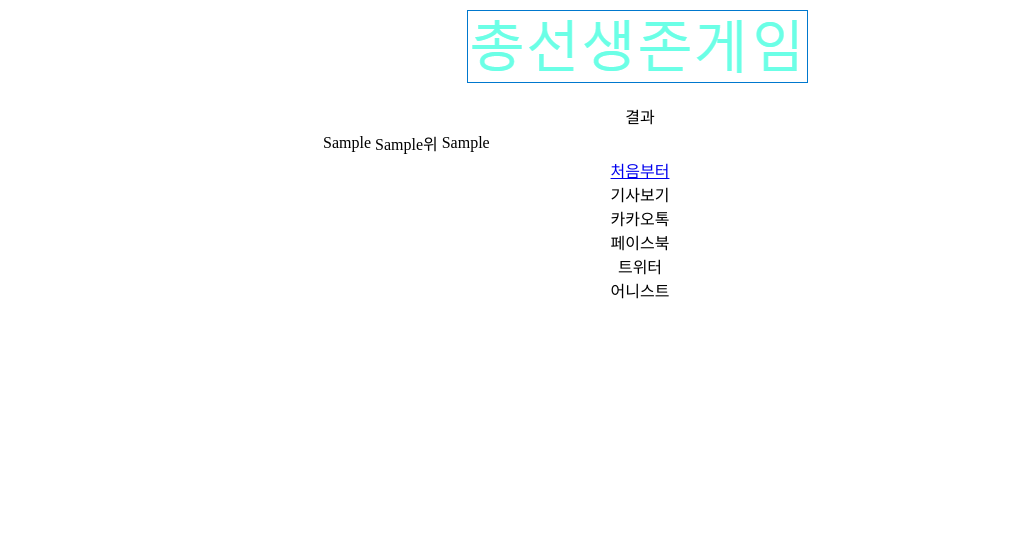
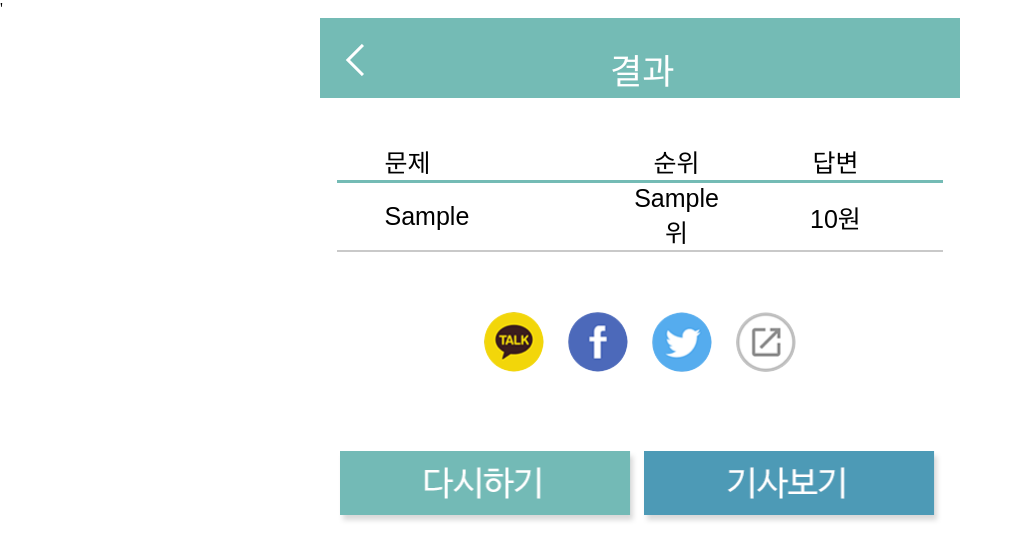
Before and after one commit to noris7012/Web_Onience, a Django app: template templates/result.html in a window 1280 px wide. Shown: the top 560 px of the page, without its empty margins (0-1023 px from the left). Run offline with Django 3.2, Linux system fonts and the light colour scheme; the template is opened without the code that fills it: most values are stand-ins (such as "Sample title", 1, 10 or a date in 2020); some libraries are stand-ins or nearby versions.

Commit message:
결과 페이지 작업

```diff
--- a/app/views.py
+++ b/app/views.py
@@ -158,7 +158,7 @@ def start(request):
             lst += rcfoot[level]
             c['candidate'] = lst
 
-            request.session['result' + str(level)] = [title[level], str(rank), str(amount)]
+            request.session['result' + str(level)] = ['Q' + str(level) + '.' + title[level], str(rank), str(amount)]
 
             rplst = rp[level]
             lst = rphead[level] + [rpaver[level]]
--- /dev/null
+++ b/static/css/result.css
@@ -0,0 +1,193 @@
+@import url(https://cdn.rawgit.com/openhiun/hangul/14c0f6faa2941116bb53001d6a7dcd5e82300c3f/nanumbarungothic.css);
+
+#title {
+    background-color: #74BBB5;
+    height: 80px;
+    text-align: left;
+}
+
+#back {
+    vertical-align: middle;
+    margin-left: 3.9%;
+    margin-top: 3.9%;
+    float: left;
+    width: 2.97%;
+    cursor: pointer;
+}
+
+#result {
+    font-family: 'Nanum Barun Gothic', sans-serif;
+    font-weight: 300;
+    font-size: 35px;
+    color: white;
+    width: 54.69%;
+    margin-top: 3.9%;
+    float: right;
+}
+
+#table {
+    width: 100%;
+    display: table;
+    border-collapse: collapse;
+    margin: 0px;
+    table-layout: fixed;
+
+    font-family: 'Nanum Barun Gothic', sans-serif;
+    font-weight: 400;
+    font-size: 25px;
+}
+
+.border {
+    width: 100%;
+}
+
+#table th {
+    height: 80px;
+    vertical-align: bottom;
+    font-weight: inherit;
+}
+
+#table td {
+    height: 60px;
+}
+
+@media screen and (max-width: 640px){
+    #title {
+        height: 12.5vw;
+    }
+
+    #result {
+        font-size: 5.47vw;
+    }
+
+    #table {
+        font-size: 3.91vw;
+    }
+
+    #table th {
+        height: 12.5vw;
+    }
+
+    #table td {
+        height: 9.375vw;
+    }
+
+    #table th:nth-of-type(2) {
+        border-bottom: 0.47vw solid #74BBB5;
+    }
+    #table th:nth-of-type(3) {
+        border-bottom: 0.47vw solid #74BBB5;
+        text-align: left;
+    }
+    #table th:nth-of-type(4) {
+        border-bottom: 0.47vw solid #74BBB5;
+        text-align: center;
+    }
+    #table th:nth-of-type(5) {
+        border-bottom: 0.47vw solid #74BBB5;
+        text-align: center;
+    }
+
+    #table td:nth-of-type(2) {
+        border-bottom: 0.31vw solid #C9C9C9;
+    }
+    #table td:nth-of-type(3) {
+        border-bottom: 0.31vw solid #C9C9C9;
+        text-align: left;
+    }
+    #table td:nth-of-type(4) {
+        border-bottom: 0.31vw solid #C9C9C9;
+        text-align: center;
+    }
+    #table td:nth-of-type(5) {
+        border-bottom: 0.31vw solid #C9C9C9;
+        text-align: center;
+    }
+}
+
+#table th:nth-of-type(1) {
+    width: 2.3%;
+}
+#table th:nth-of-type(2) {
+    width: 7%;
+    border-bottom: 3px solid #74BBB5;
+}
+#table th:nth-of-type(3) {
+    width: 37.5%;
+    border-bottom: 3px solid #74BBB5;
+    text-align: left;
+}
+#table th:nth-of-type(4) {
+    width: 15.625%;
+    border-bottom: 3px solid #74BBB5;
+    text-align: center;
+}
+#table th:nth-of-type(5) {
+    width: auto;
+    border-bottom: 3px solid #74BBB5;
+    text-align: center;
+}
+#table th:nth-of-type(6) {
+    width: 2.3%;
+}
+
+#table td:nth-of-type(1) {
+    width: 2.3%;
+    background-color: white !important;
+}
+#table td:nth-of-type(2) {
+    width: 7%;
+    border-bottom: 2px solid #C9C9C9;
+}
+#table td:nth-of-type(3) {
+    width: 37.5%;
+    border-bottom: 2px solid #C9C9C9;
+    text-align: left;
+}
+#table td:nth-of-type(4) {
+    width: 15.625%;
+    border-bottom: 2px solid #C9C9C9;
+    text-align: center;
+}
+#table td:nth-of-type(5) {
+    width: auto;
+    border-bottom: 2px solid #C9C9C9;
+    text-align: center;
+}
+
+#table td:nth-of-type(6) {
+    width: 2.3%;
+    background-color: white !important;
+}
+
+#icons {
+    margin-top: 9.375%;
+}
+
+#icon1 {
+    width: 9.375%;
+}
+#icon2 {
+    width: 9.375%;
+    margin-left: 3.125%;
+}
+#icon3 {
+    width: 9.375%;
+    margin-left: 3.125%;
+}
+#icon4 {
+    width: 9.375%;
+    margin-left: 3.125%;
+}
+
+#buttons {
+    margin-top: 11.72%;
+}
+
+#btn1 {
+    width: 46.875%;
+}
+
+#btn2 {
+    width: 46.875%;
+}
--- a/templates/result.html
+++ b/templates/result.html
@@ -1,4 +1,5 @@
 {% load staticfiles %}
+{% load humanize %}
 
 <!DOCTYPE html>
 <html lang="kr">
@@ -9,53 +10,57 @@
     <meta name="viewport" content="width=device-width, height=device-height, initial-scale=1.0, maximum-scale=1.0, minimum-scale=1.0, user-scalable=no" />
 
     <link rel="stylesheet" href="{% static "css/common.css" %}" type="text/css" />
+    <link rel="stylesheet" href="{% static "css/result.css" %}" type="text/css" />'
+
+    <link href='https://cdn.rawgit.com/openhiun/hangul/14c0f6faa2941116bb53001d6a7dcd5e82300c3f/nanumbarungothic.css' rel='stylesheet' type='text/css'>
+
+    <script type="text/javascript" src="{% static "js/jquery-3.1.0.min.js" %}" ></script>
 </head>
 <body>
 <div class="main-container">
     <div class="main-page">
-        <a href="/" class="main-page__logo">
-            <img src="{% static "img/index/title.png" %}" />
-        </a>
+        <div id="title">
+            <img id="back" src="/static/img/rank_page/icon_back.png" onclick="javascript:history.back()"/>
+            <div id="result">결과</div>
+        </div>
 
-        <div>
-            결과
-            <table>
+
+        <table id="table">
+            <thead>
+            <tr>
+                <th></th>
+                <th></th>
+                <th>문제</th>
+                <th>순위</th>
+                <th>답변</th>
+                <th></th>
+            </tr>
+            </thead>
+
             <tbody>
             {% for row in result %}
                 <tr>
+                    <td></td>
+                    <td></td>
                     <td>{{ row.0 }}</td>
                     <td>{{ row.1 }}위</td>
-                    <td>{{ row.2 }}</td>
+                    <td>{{ row.2|intcomma }}원</td>
+                    <td></td>
                 </tr>
             {% endfor %}
             </tbody>
         </table>
+
+        <div id="icons">
+            <img id="icon1" src="/static/img/last_page/btn_kakao.png" />
+            <img id="icon2" src="/static/img/last_page/btn_face.png" />
+            <img id="icon3" src="/static/img/last_page/btn_twitter.png" />
+            <img id="icon4" src="/static/img/last_page/btn_url.png" />
         </div>
 
-        <div>
-            <a href="/start">
-                처음부터
-            </a>
-        </div>
-
-        <div>
-            기사보기
-        </div>
-
-        <div>
-            카카오톡
-        </div>
-
-        <div>
-            페이스북
-        </div>
-
-        <div>
-            트위터
-        </div>
-
-        <div>
-            어니스트
+        <div id="buttons">
+            <a href="/start"><img id="btn1" src="/static/img/last_page/replay_btn.png" /></a>
+            <img id="btn2" src="/static/img/last_page/end_btn.png" />
         </div>
     </div>
 </div>
```
Lines whose indentation alone changed are shown as unchanged.
